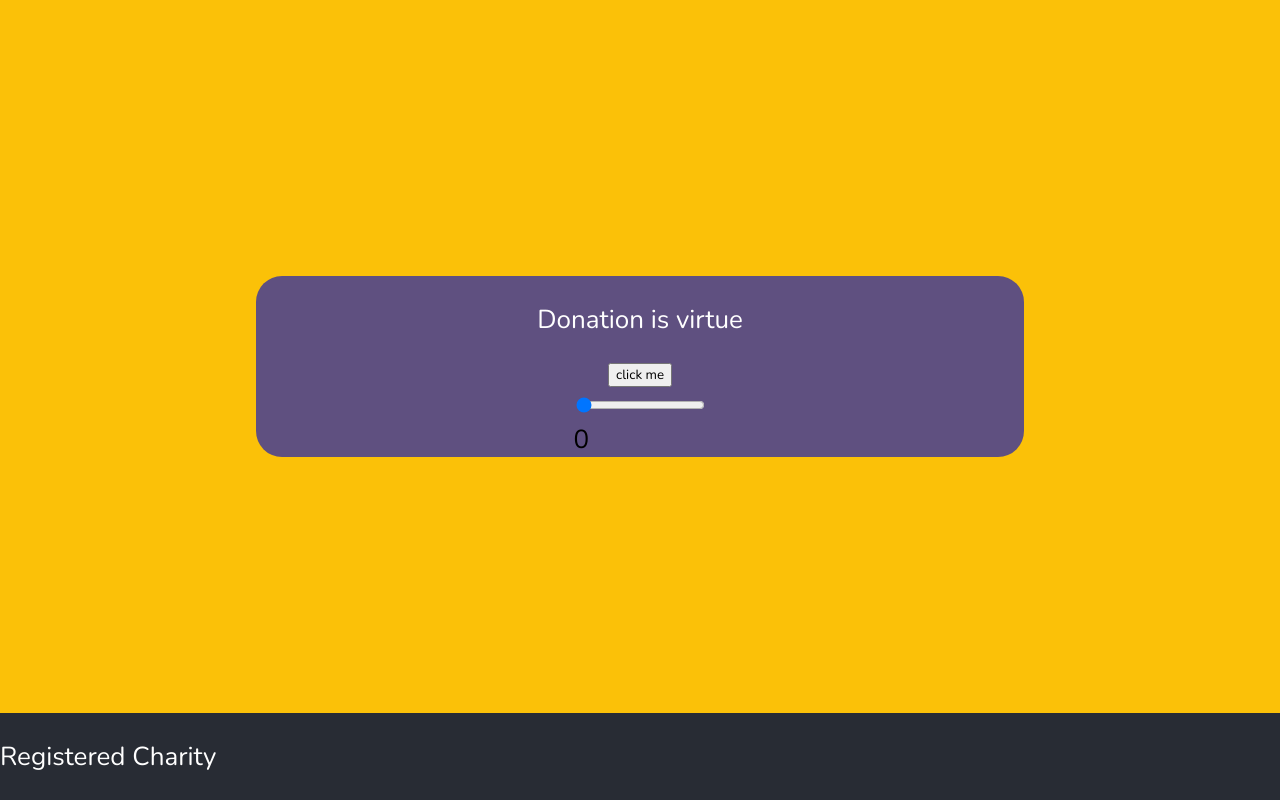
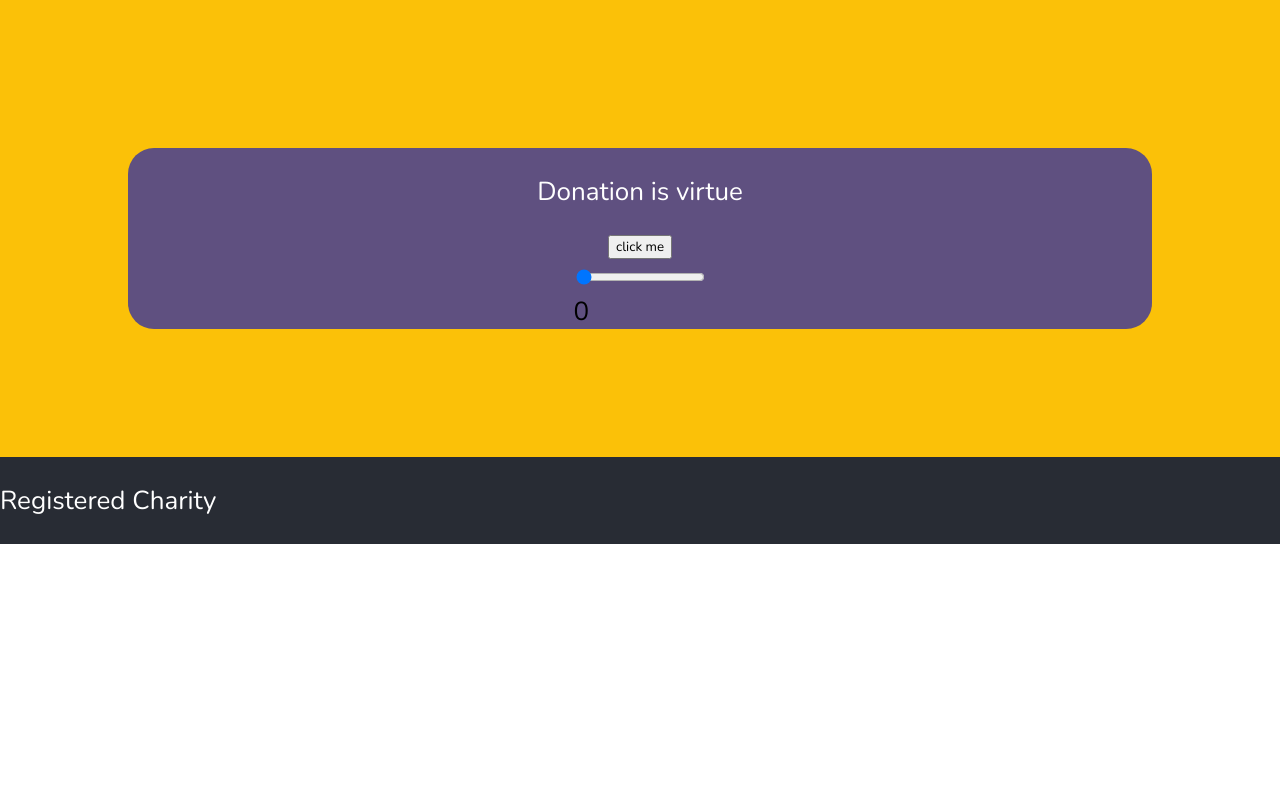
Before and after one commit to CharlyMannion/project-pollen-frontend, a React (Create React App) app: page /story/1 in a window 1280 px wide. Shown: the part 970-1770 px from the top of the page. After the commit the page ends 1514 px from the top, so only its background shows below. Built offline with nearby package versions, Linux system fonts and the light colour scheme; no server answers.

Commit message:
Move the donation container code in seperate component

```diff
--- a/src/App.css
+++ b/src/App.css
@@ -179,6 +179,9 @@ nav li a {
 
 .slider-parent {
   position: relative;
+  margin: 0;
+  padding: 0;
+
 }
 
 .bubble {
@@ -189,7 +192,7 @@ nav li a {
 .donation-container {
   background-color: rgba(41, 41, 170, 0.74);
   border-radius: 1em;
-  margin: 20%;
+  margin:10%;
   min-height: 20vh;
   display: flex;
   flex-direction: column;
--- a/src/components/Slider.jsx
+++ b/src/components/Slider.jsx
@@ -1,10 +1,10 @@
 import React, { useState, useEffect } from "react";
+import DonationContainer from "./DonationContainer";
 import '../App.css';
 
 
 function Slider() {
     const [value, onChange] = useState(0);
-    const map = {50 : "Fifty"};
     useEffect(() => {
         const element = document.querySelector(".bubble");
         if(element) {
@@ -12,35 +12,15 @@ function Slider() {
         }
     });
 
-    function handleClick(e) {
-       console.log("button clicked ");
-       onChange(25);
-    }
-
     return (
         <div className="donation-selection">
             <div className="donation-card-title">
                 <h2>Help us to make a difference.</h2>
             </div>
-            <div className="donation-container">
-                <div>
-                    <p>Donation {map[value]} is virtue</p>
-                </div>
-                <button onClick= {handleClick}>click me</button>
-                <div className="slider-parent">
-                    <input
-                    type = 'range'
-                    min = '0'
-                    max = '100'
-                    step = '5'
-                    value = {value}
-                    onChange = {({ target: {value: radius} }) =>{
-                        onChange(radius);
-                    }}
-                    />
-                    <div className="bubble"> {value} </div>
-                </div>
-            </div>
+            <DonationContainer
+            onChange = {onChange}
+            value = {value}
+            />
         </div>
     )
 }
```
